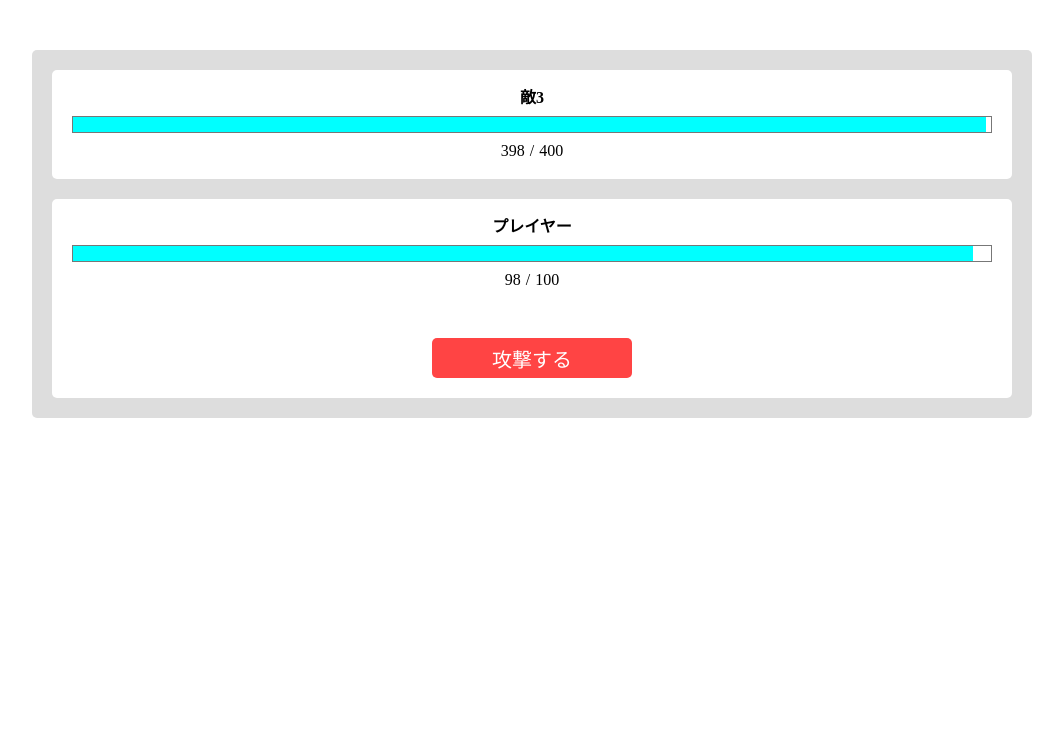
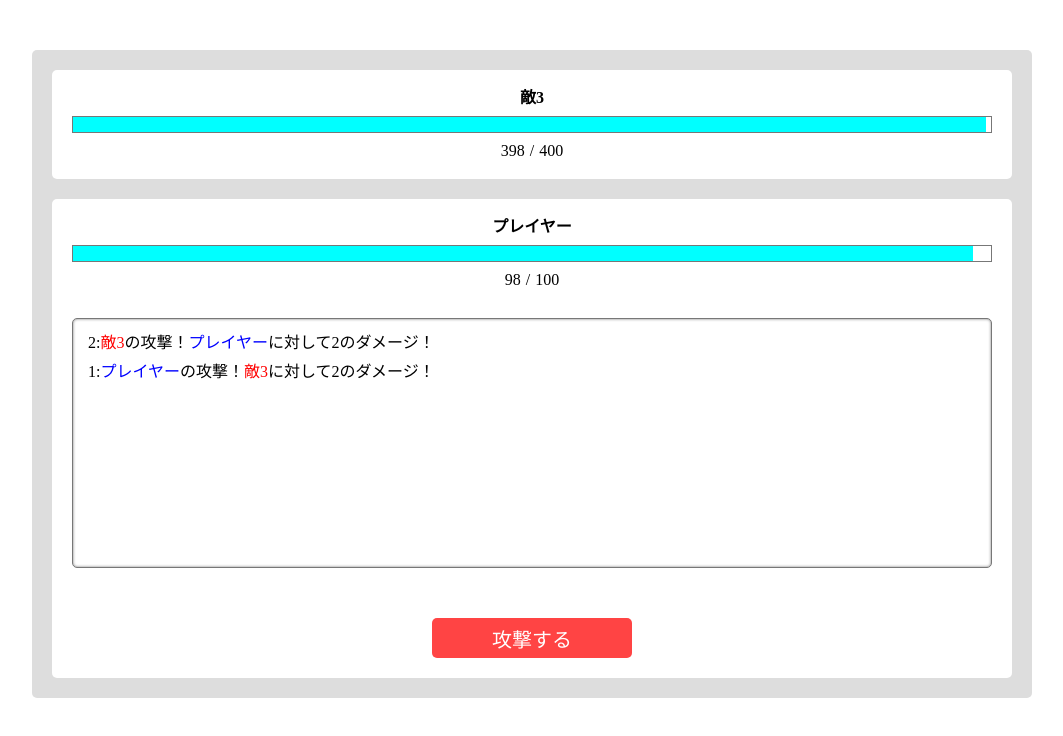
Before and after one commit to YuikoIto/game, a plain HTML site: page index.html in a window 1280 px wide. Both pictures are taken after a click on the button "攻撃する". Shown: the whole page, without its empty margins (108-1171 px from the left). Drawn offline with nearby package versions, Linux system fonts and the light colour scheme.

Commit message:
make damage layout

```diff
--- a/index.html
+++ b/index.html
@@ -29,6 +29,7 @@
                 <div id="currentPlayerHp"></div>
                 <div id="maxPlayerHp"></div>
             </div>
+            <ul id="log" class="logs"></ul>
             <button id="attack" class="attack">攻撃する</button>
         </section>
     </main>
--- a/script.js
+++ b/script.js
@@ -1,4 +1,5 @@
 const damageRange = 0.2;
+let logIndex = 0;
 
 const playerData = {
     name: "プレイヤー",
@@ -51,6 +52,14 @@ function insertText(id, text) {
     document.getElementById(id).textContent = text;
 }
 
+function insertLog(texts) {
+    const logsElement = document.getElementById("log");
+    const createLog = document.createElement("li");
+    logIndex++;
+    createLog.innerHTML = logIndex+":"+texts;
+    logsElement.insertBefore(createLog, logsElement.firstChild)
+}
+
 insertText("playerName", playerData["name"]);
 insertText("currentPlayerHp", playerData["hp"]);
 insertText("maxPlayerHp", playerData["hp"]);
@@ -60,6 +69,9 @@ insertText("maxEnemyHp", enemyData["hp"]);
 
 document.getElementById("attack").addEventListener("click", function(){
     let endGame = false;
+
+    const playerName = '<span style = "color: blue;">' +playerData["name"] + "</span>";
+    const enemyName = '<span style = "color: red;">'+enemyData["name"] + "</span>";
 
     const playerDamage = damageCalculation(playerData["attack"], playerData["deffence"]);
     const enemyDamage = damageCalculation(enemyData["attack"], enemyData["deffence"]);
@@ -71,6 +83,9 @@ document.getElementById("attack").addEventListener("click", function(){
 
     document.getElementById("currentEnemyHpGaugeValue").style.width = (enemyData["hp"] / enemyData["maxHp"] * 100) + "%";
     document.getElementById("currentPlayerHpGaugeValue").style.width = (playerData["hp"] / playerData["maxHp"]* 100) + "%";
+
+    insertLog(playerName+"の攻撃！" + enemyName + "に対して" + playerDamage + "のダメージ！")
+    insertLog(enemyName+"の攻撃！" + playerName+ "に対して" + enemyDamage + "のダメージ！")
 
     if (enemyData["hp"] <= 0){
         alert('勝利');
--- a/style.css
+++ b/style.css
@@ -57,6 +57,18 @@ section h2 {
     margin: 0 5px;
 }
 
+.logs {
+    border: 1px solid #777777;
+    border-radius: 5px;
+    padding: 10px 15px;
+    font-size: 16px;
+    line-height: 1.8;
+    height: 250px;
+    overflow: auto;
+    margin-top: 30px;
+    box-shadow: 0 0 3px 0 #777 inset;
+}
+
 .attack {
     margin: 50px auto 0;
     width: 200px;
```
